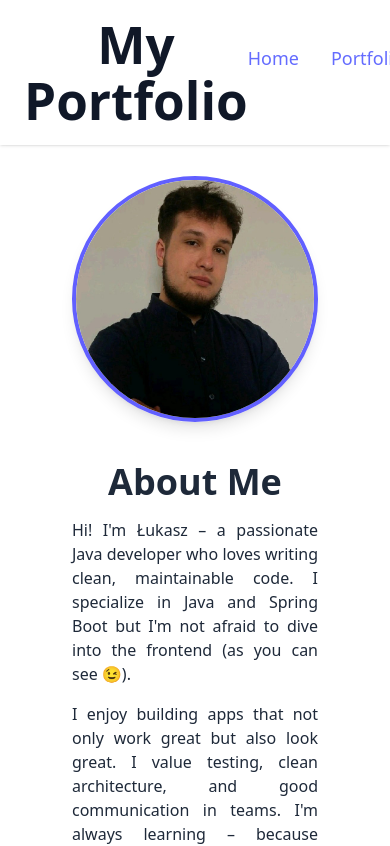
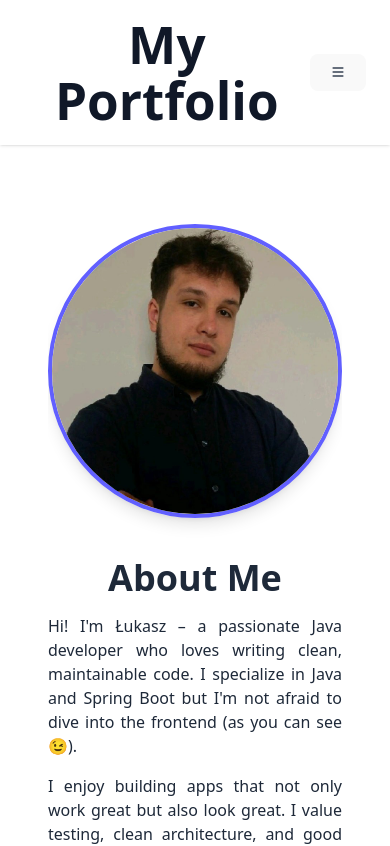
Before and after one commit to Senegalion/Dev-Portfolio-Blog, a React (Vite) app: page /about in a window 390 px wide. Shown: the top 846 px of the page. Built offline with nearby package versions, Linux system fonts and the light colour scheme.

Commit message:
corrected navbar and centered about me page

```diff
--- a/src/App.tsx
+++ b/src/App.tsx
@@ -13,7 +13,7 @@ function App() {
   return (
     <BrowserRouter>
       <Navbar />
-      <main className="min-h-screen pt-16 pb-12 px-4">
+      <main className="min-h-screen pt-24 pb-12 px-4">
         <Routes>
           <Route path="/" element={<Home />} />
           <Route path="/portfolio" element={<Portfolio />} />
--- a/src/components/Navbar.tsx
+++ b/src/components/Navbar.tsx
@@ -1,40 +1,73 @@
+import { useState } from "react";
+import { HiMenu, HiX } from "react-icons/hi";
 import { Link } from "react-router-dom";
 
 function Navbar() {
+  const [isOpen, setIsOpen] = useState(false);
+
   return (
     <header className="fixed top-0 left-0 right-0 w-full bg-white dark:bg-gray-800 shadow z-50">
       <nav className="max-w-7xl mx-auto px-6 py-4 flex justify-between items-center">
         <h1 className="text-2xl font-bold text-gray-900 dark:text-white">
           My Portfolio
         </h1>
-        <div className="flex gap-8 text-gray-700 dark:text-gray-200 text-lg">
-          <Link
-            to="/"
-            className="hover:text-blue-600 dark:hover:text-blue-400 transition"
-          >
+
+        {/* Desktop nav */}
+        <div className="hidden md:flex space-x-8 text-gray-700 dark:text-gray-200 text-lg">
+          <Link className="hover:text-blue-500" to="/">
+            Home
+          </Link>
+          <Link className="hover:text-blue-500" to="/portfolio">
+            Portfolio
+          </Link>
+          <Link className="hover:text-blue-500" to="/blog">
+            Blog
+          </Link>
+          <Link className="hover:text-blue-500" to="/certifications">
+            Certifications
+          </Link>
+          <Link className="hover:text-blue-500" to="/about">
+            About Me
+          </Link>
+        </div>
+
+        {/* Mobile menu button */}
+        <button
+          onClick={() => setIsOpen(!isOpen)}
+          className="md:hidden text-gray-700 dark:text-white text-2xl"
+        >
+          {isOpen ? <HiX /> : <HiMenu />}
+        </button>
+      </nav>
+
+      {/* Mobile nav */}
+      {isOpen && (
+        <div className="md:hidden px-6 pb-4 space-y-3 bg-white dark:bg-gray-800 text-gray-700 dark:text-gray-200 text-lg">
+          <Link to="/" onClick={() => setIsOpen(false)} className="block">
             Home
           </Link>
           <Link
             to="/portfolio"
-            className="hover:text-blue-600 dark:hover:text-blue-400 transition"
+            onClick={() => setIsOpen(false)}
+            className="block"
           >
             Portfolio
           </Link>
-          <Link
-            to="/blog"
-            className="hover:text-blue-600 dark:hover:text-blue-400 transition"
-          >
+          <Link to="/blog" onClick={() => setIsOpen(false)} className="block">
             Blog
           </Link>
           <Link
             to="/certifications"
-            className="hover:text-blue-600 dark:hover:text-blue-400 transition"
+            onClick={() => setIsOpen(false)}
+            className="block"
           >
             Certifications
           </Link>
-          <Link to="/about">About Me</Link>
+          <Link to="/about" onClick={() => setIsOpen(false)} className="block">
+            About Me
+          </Link>
         </div>
-      </nav>
+      )}
     </header>
   );
 }
--- a/src/index.css
+++ b/src/index.css
@@ -68,3 +68,16 @@ button:focus-visible {
     background-color: #f9f9f9;
   }
 }
+
+html,
+body {
+  overflow-x: hidden;
+  margin: 0;
+  padding: 0;
+  box-sizing: border-box;
+}
+*,
+*::before,
+*::after {
+  box-sizing: inherit;
+}
--- a/src/pages/About.tsx
+++ b/src/pages/About.tsx
@@ -60,7 +60,7 @@ function About() {
   const [isOpen, setIsOpen] = useState(false);
 
   return (
-    <main className="min-h-screen bg-white dark:bg-gray-900 py-20 px-6">
+    <main className="w-full min-h-screen bg-white dark:bg-gray-900 pt-24 mx-auto overflow-x-hidden max-w-[100vw]">
       <section className="max-w-5xl mx-auto grid grid-cols-1 md:grid-cols-2 gap-10 items-center">
         <motion.div
           initial={{ opacity: 0, x: -30 }}
@@ -208,7 +208,7 @@ function About() {
         <h3 className="text-3xl font-bold text-gray-900 dark:text-white mb-6">
           Places I've Visited
         </h3>
-        <div className="flex justify-center">
+        <div className="w-full max-w-full overflow-hidden">
           <WorldMap color="indigo" size="responsive" data={travelData} />
         </div>
       </motion.section>
@@ -222,7 +222,7 @@ function About() {
         <h3 className="text-3xl font-bold text-gray-900 dark:text-white mb-6">
           Photo Gallery
         </h3>
-        <div className="grid grid-cols-2 md:grid-cols-3 gap-4 px-4">
+        <div className="grid grid-cols-2 md:grid-cols-3 gap-4 px-2 md:px-4">
           {galleryImages.map((img, i) => (
             <div
               key={i}
```
